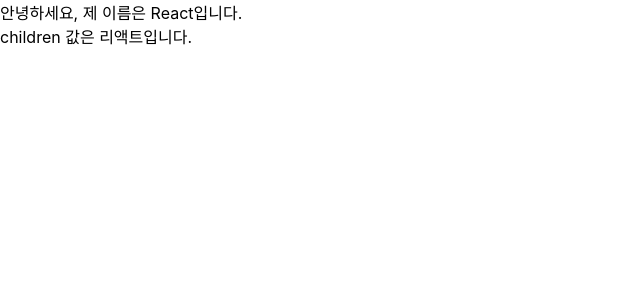
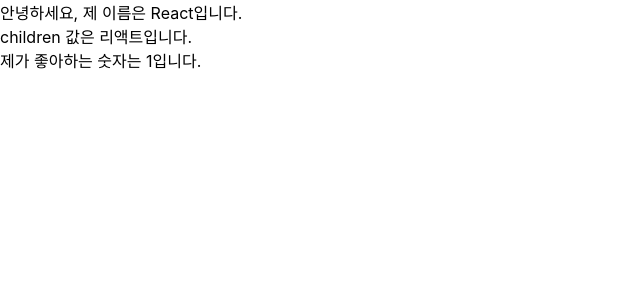
Before and after one commit to dbwlso811/study, a React (Create React App) app: page / in a window 1280 px wide. Shown: the top 300 px of the page, without its empty margins (0-640 px from the left). Built offline with nearby package versions, Linux system fonts and the light colour scheme.

Commit message:
[ React-study-3 ] [   1. isRequired 를 사용하여 필수 propTypes 설정 ]

```diff
--- a/src/App.js
+++ b/src/App.js
@@ -2,7 +2,7 @@
 import Mycomponent from './MyComponent';
 
 const App = () => {
-  return <Mycomponent name='React'>리액트</Mycomponent>;
+  return <Mycomponent name='React' favoriteNumber={1}>리액트</Mycomponent>;
 };
 
 export default App;
--- a/src/MyComponent.js
+++ b/src/MyComponent.js
@@ -1,12 +1,14 @@
 import React from 'react';
 import PropTypes from 'prop-types';
 
-const Mycomponent = ({name, children}) => {
+const Mycomponent = ({name, favoriteNumber, children}) => {
     return (
     <div>
         안녕하세요, 제 이름은 {name}입니다. <br/>
         children 값은 {children}
         입니다.
+        <br/>
+        제가 좋아하는 숫자는 {favoriteNumber}입니다.
     </div>
     );
 };
@@ -16,7 +18,7 @@
 };
 // 무조건 문자 형태로 전달
 Mycomponent.proptype = {
-    name: PropTypes.string
+    name: PropTypes.string,
+    favoriteNumber: PropTypes.number.isRequired
 };
-
 export default Mycomponent;
```
